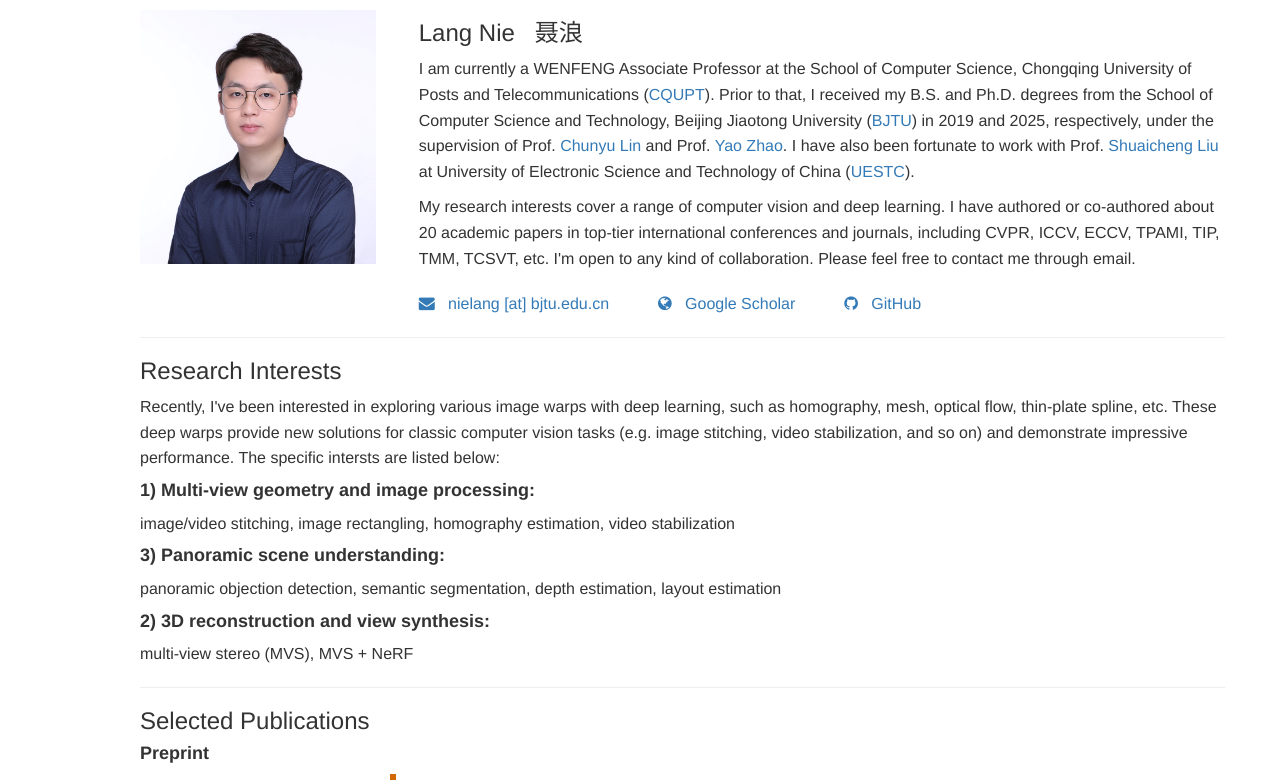
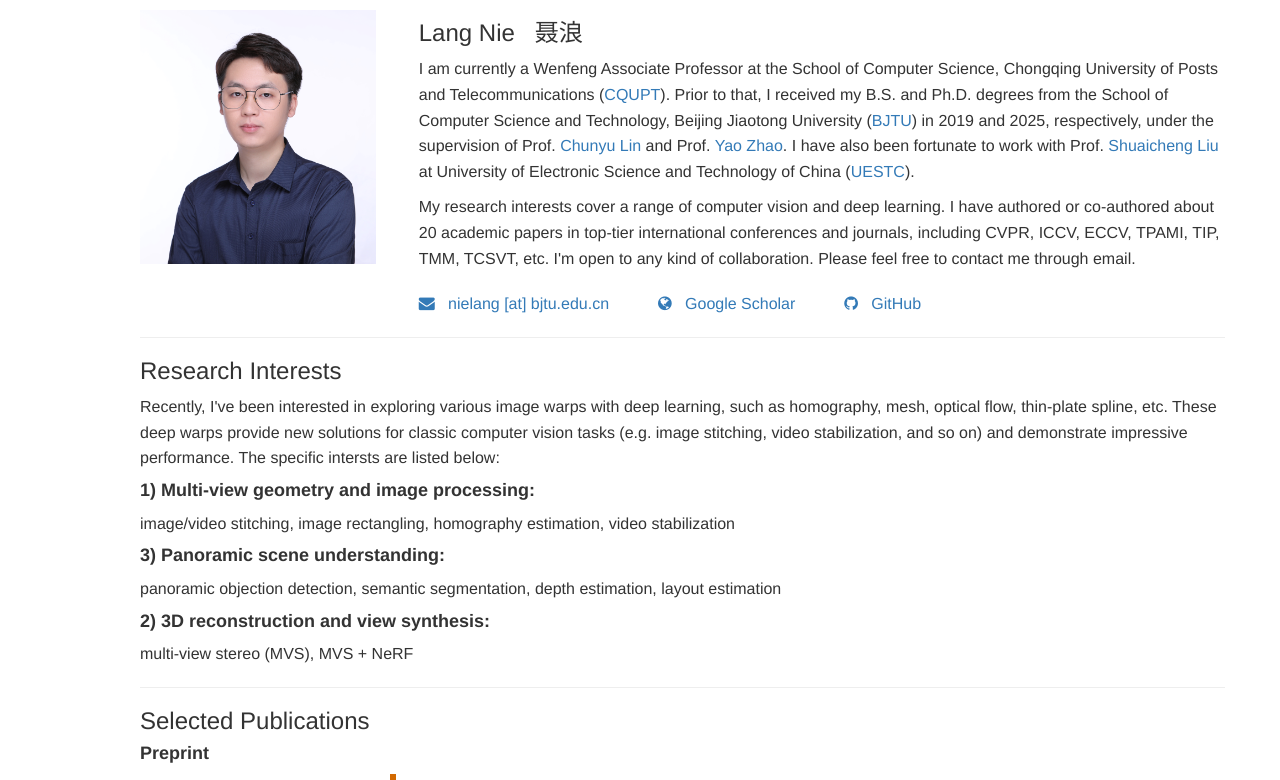
Before and after one commit to nie-lang/nie-lang.github.io, a Jekyll site: the page built from index.html, in a window 1280 px wide and 900 px high, cut to the strip 0-780 px from the top of the window. Built offline with Jekyll 4.4.1, drawn with Linux system fonts in a browser that asks for light colours; nearby versions of some CDN libraries; library files that are not in the unit come from our copies.

```diff
--- a/_includes/introduction.html
+++ b/_includes/introduction.html
@@ -17,7 +17,7 @@
 
 			</p>
 			<p>
-			I am currently a WENFENG Associate Professor at the School of Computer Science, Chongqing University of Posts and Telecommunications (<a href="https://www.cqupt.edu.cn//">CQUPT</a>).
+			I am currently a Wenfeng Associate Professor at the School of Computer Science, Chongqing University of Posts and Telecommunications (<a href="https://www.cqupt.edu.cn//">CQUPT</a>).
 			Prior to that, I received my B.S. and Ph.D. degrees from the School of Computer Science and Technology, Beijing Jiaotong University (<a href="https://bjtu.edu.cn/">BJTU</a>) in 2019 and 2025, respectively, under the supervision of Prof. <a href="http://faculty.bjtu.edu.cn/8549/">Chunyu Lin</a> and Prof. <a href="http://faculty.bjtu.edu.cn/5900/">Yao Zhao</a>.
 			 I have also been fortunate to work with Prof. <a href="http://www.liushuaicheng.org/">Shuaicheng Liu</a> at University of Electronic Science and Technology of China (<a href="https://www.uestc.edu.cn/">UESTC</a>).
 			</p>
```
